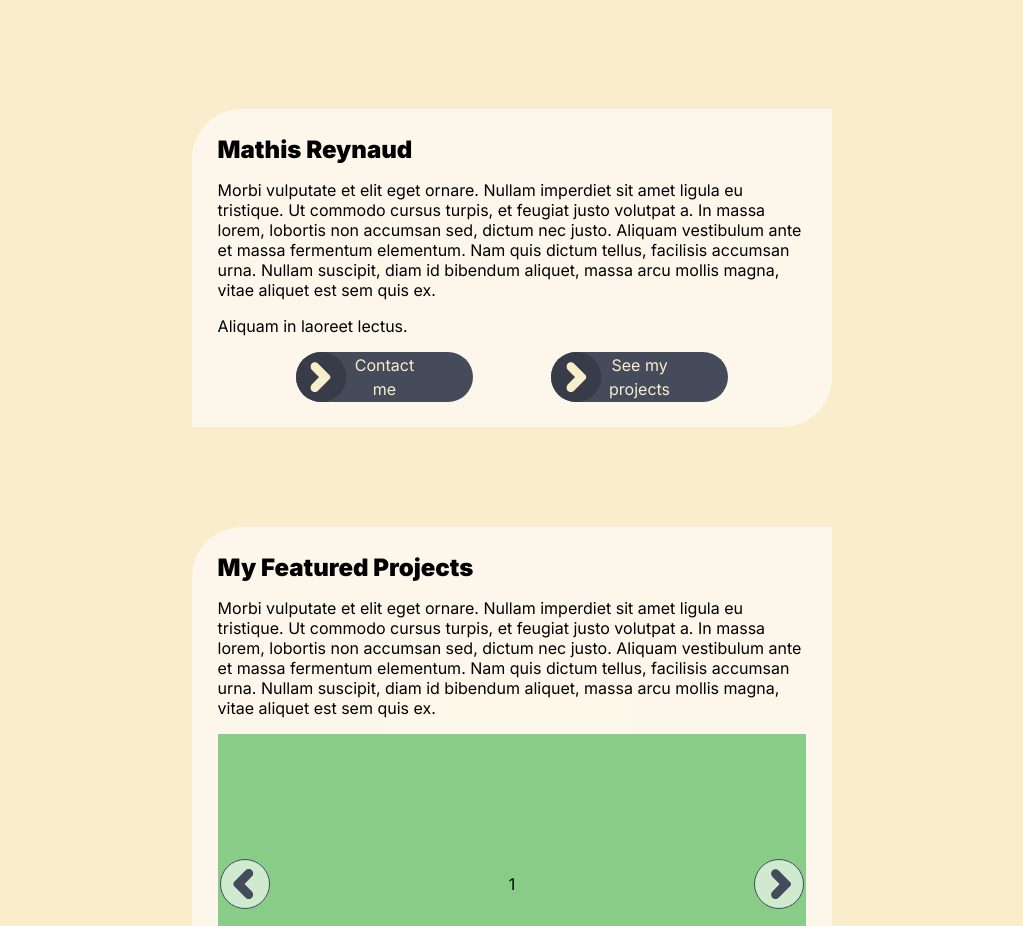
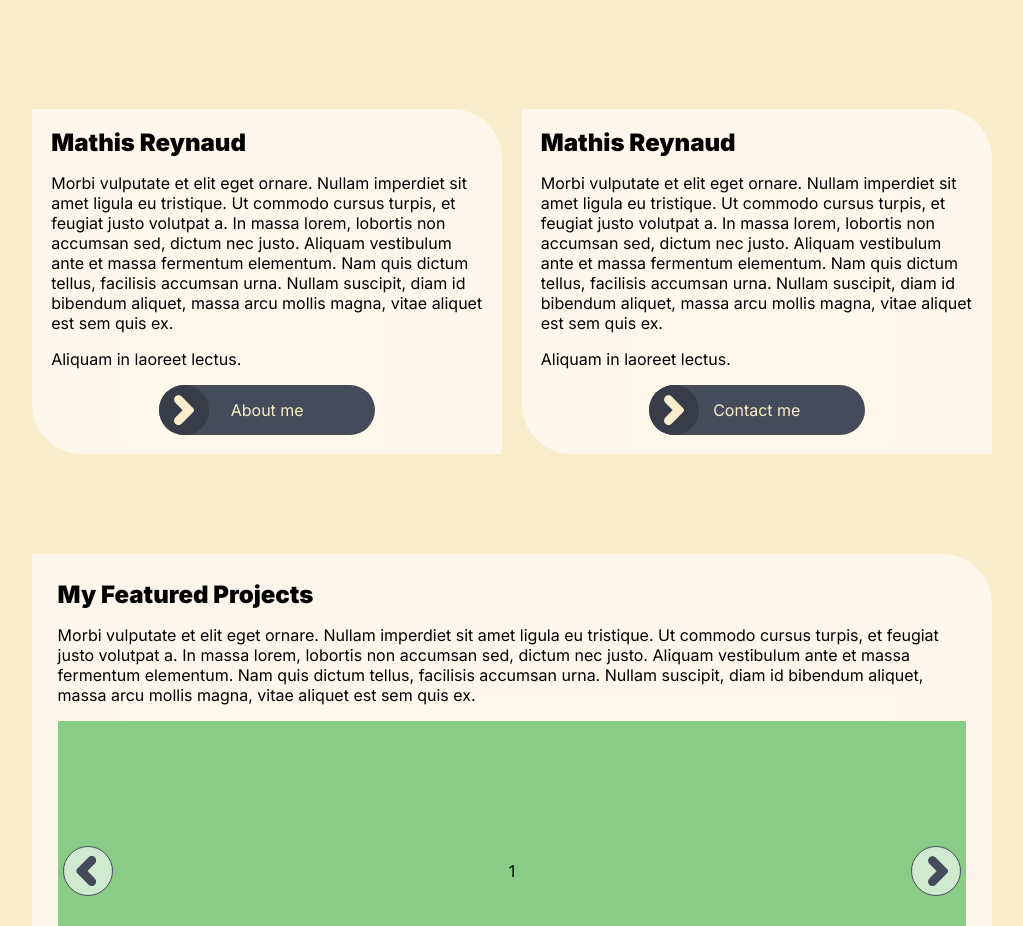
Before and after one commit to mreynaud42/my_showcase_website, a React (Vite) app: page / in a window 1280 px wide. Shown: the part 66-992 px from the top of the page, without its empty margins (128-1151 px from the left). Built offline with nearby package versions, Linux system fonts and the light colour scheme.

Commit message:
change layout home section

```diff
--- a/src/components/SliderCards.tsx
+++ b/src/components/SliderCards.tsx
@@ -2,11 +2,6 @@ import { useState } from "react";
 import Arrow from "./icon/arrow"
 
 import "../styles/sliderCards.css";
-
-// type ButtonCtaType = {
-//     href: string;
-//     cta: string;
-// }
 
 export default function SliderCards() {
     const [currentIndex, setCurrentIndex] = useState<number>(0);
--- a/src/pages/Home.tsx
+++ b/src/pages/Home.tsx
@@ -7,14 +7,24 @@ export default function Home() {
     return (
         <>
             <div className="head"><h1 className="namepage">Home</h1></div>
-            <section className="me">
-                <h2>Mathis Reynaud</h2>
-                <p>Morbi vulputate et elit eget ornare. Nullam imperdiet sit amet ligula eu tristique. Ut commodo cursus turpis, et feugiat justo volutpat a. In massa lorem, lobortis non accumsan sed, dictum nec justo. Aliquam vestibulum ante et massa fermentum elementum. Nam quis dictum tellus, facilisis accumsan urna. Nullam suscipit, diam id bibendum aliquet, massa arcu mollis magna, vitae aliquet est sem quis ex.</p>
-                <p>Aliquam in laoreet lectus.</p>
-                <div className="button">
-                    <ButtonCTA href="/contact" cta="Contact me"/>
-                    <ButtonCTA href="/projects" cta="See my projects"/>
+            <section className="info">
+                <div className="me">
+                    <h2>Mathis Reynaud</h2>
+                    <p>Morbi vulputate et elit eget ornare. Nullam imperdiet sit amet ligula eu tristique. Ut commodo cursus turpis, et feugiat justo volutpat a. In massa lorem, lobortis non accumsan sed, dictum nec justo. Aliquam vestibulum ante et massa fermentum elementum. Nam quis dictum tellus, facilisis accumsan urna. Nullam suscipit, diam id bibendum aliquet, massa arcu mollis magna, vitae aliquet est sem quis ex.</p>
+                    <p>Aliquam in laoreet lectus.</p>
+                    <div className="button">
+                        <ButtonCTA href="/about" cta="About me"/>
+                    </div>
                 </div>
+                <div className="me">
+                    <h2>Mathis Reynaud</h2>
+                    <p>Morbi vulputate et elit eget ornare. Nullam imperdiet sit amet ligula eu tristique. Ut commodo cursus turpis, et feugiat justo volutpat a. In massa lorem, lobortis non accumsan sed, dictum nec justo. Aliquam vestibulum ante et massa fermentum elementum. Nam quis dictum tellus, facilisis accumsan urna. Nullam suscipit, diam id bibendum aliquet, massa arcu mollis magna, vitae aliquet est sem quis ex.</p>
+                    <p>Aliquam in laoreet lectus.</p>
+                    <div className="button">
+                        <ButtonCTA href="/contact" cta="Contact me"/>
+                    </div>
+                </div>
+
             </section>
             <section className="projects">
                 <h2>My Featured Projects</h2>
--- a/src/styles/buttonCTA.css
+++ b/src/styles/buttonCTA.css
@@ -5,7 +5,7 @@ div.button {
 }
 
 a.button-cta {
-    width: 30%;
+    width: 50%;
     min-width: 150px;
 
     height: 50px;
--- a/src/styles/home.css
+++ b/src/styles/home.css
@@ -1,7 +1,21 @@
 
-section {
-    width: 50%;
-    border-radius: 50px 0;
+section.info {
+    width: 75%;
+
+    display: flex;
+    gap: 2%;
+}
+
+section.info > div {
+    border-radius: 0 50px;
+    padding: 2%;
+
+    background-color: rgba(255, 255, 255, 0.6);
+}
+
+section.projects {
+    width: 75%;
+    border-radius: 0 50px ;
     padding: 2%;
 
     background-color: rgba(255, 255, 255, 0.6);
--- a/src/styles/sliderCards.css
+++ b/src/styles/sliderCards.css
@@ -88,7 +88,7 @@ div.slider button {
 }
 
 div.slider button.left {
-    left: 2px;
+    left: 5px;
 
     padding-right: 3px;
 }
@@ -98,7 +98,7 @@ div.slider button.left svg{
 }
 
 div.slider button.right {
-    right: 2px;
+    right: 5px;
 
     padding-left: 3px;
 }
```
